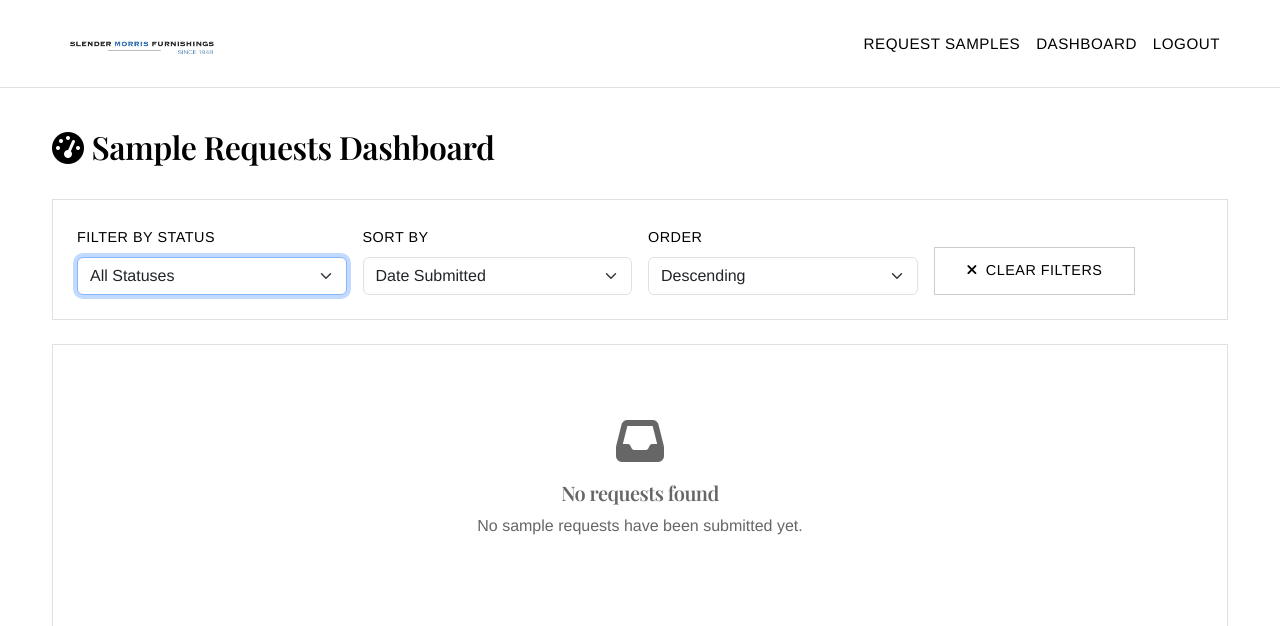
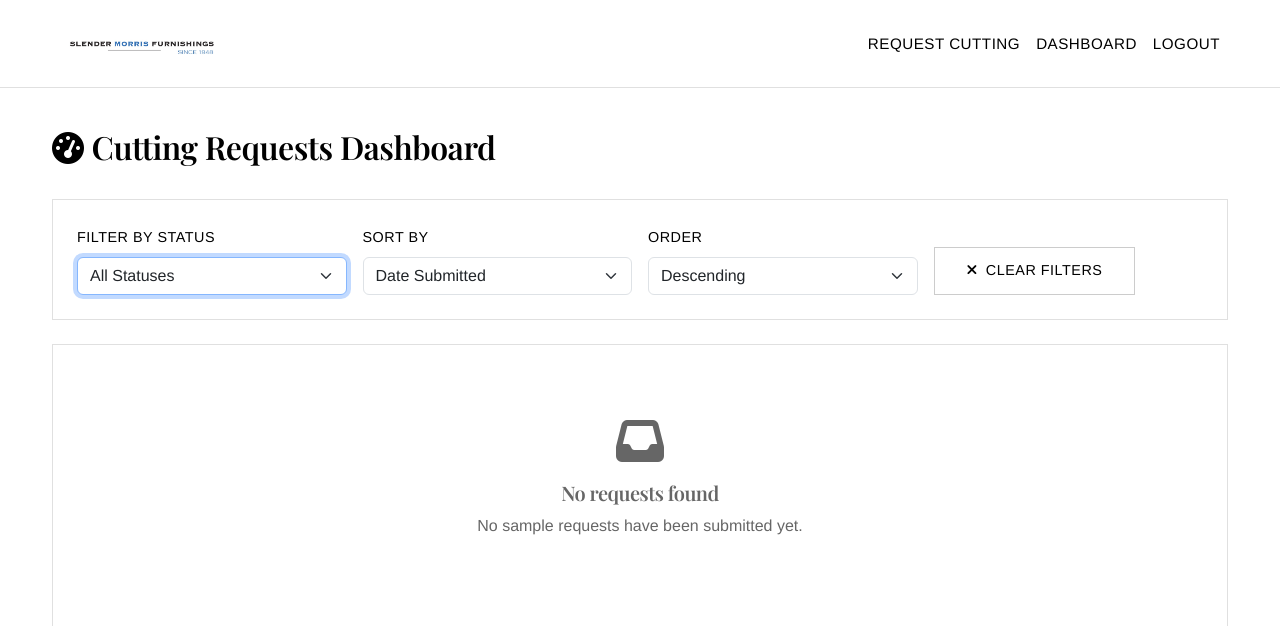
Before and after one commit to mdsm673/slendermorris-cuttings-v2, a Flask app: page /admin in a window 1280 px wide. Shown: the top 626 px of the page. Run offline with Flask 3, Linux system fonts and the light colour scheme; the visitor is signed in with stand-in values (Sample User, id 1); some web fonts are replaced.

Commit message:
Rename the application to focus on fabric cutting instead of samples
Updates application terminology from "fabric samples" to "fabric cutting" across the codebase and templates.

Replit-Commit-Author: Agent
Replit-Commit-Session-Id: b0ca3ab8-52ca-49e8-af60-8da12c290e60
Replit-Commit-Checkpoint-Type: full_checkpoint
Replit-Commit-Screenshot-Url: https://storage.googleapis.com/screenshot-production-us-central1/16e0f6e3-2091-4f34-88f9-c8022ab47c65/b0ca3ab8-52ca-49e8-af60-8da12c290e60/JLU8wJ3

```diff
--- a/routes.py
+++ b/routes.py
@@ -102,7 +102,7 @@ def submit_request():
 
         return jsonify({
             'success': True,
-            'message': f'Thank you, {company_customer_name}! Your fabric sample request has been submitted successfully. You will receive a confirmation email shortly.',
+            'message': f'Thank you, {company_customer_name}! Your fabric cutting request has been submitted successfully. You will receive a confirmation email shortly.',
             'request_id': sample_request.id
         })
 
--- a/templates/admin_dashboard.html
+++ b/templates/admin_dashboard.html
@@ -1,11 +1,11 @@
 {% extends "base.html" %}
 
-{% block title %}Admin Dashboard - Fabric Sample Ordering System{% endblock %}
+{% block title %}Admin Dashboard - Fabric Cutting Ordering System{% endblock %}
 
 {% block content %}
 <div class="container py-4">
     <div class="d-flex justify-content-between align-items-center mb-4">
-        <h2><i class="fas fa-tachometer-alt me-2"></i>Sample Requests Dashboard</h2>
+        <h2><i class="fas fa-tachometer-alt me-2"></i>Cutting Requests Dashboard</h2>
     </div>
 
     <!-- Filters and Controls -->
--- a/templates/admin_login.html
+++ b/templates/admin_login.html
@@ -1,6 +1,6 @@
 {% extends "base.html" %}
 
-{% block title %}Admin Login - Fabric Sample Ordering System{% endblock %}
+{% block title %}Admin Login - Fabric Cutting Ordering System{% endblock %}
 
 {% block content %}
 <div class="container py-5">
--- a/templates/base.html
+++ b/templates/base.html
@@ -3,7 +3,7 @@
 <head>
     <meta charset="UTF-8">
     <meta name="viewport" content="width=device-width, initial-scale=1.0">
-    <title>{% block title %}Fabric Sample Ordering System{% endblock %}</title>
+    <title>{% block title %}Fabric Cutting Ordering System{% endblock %}</title>
 
     <!-- Bootstrap CSS -->
     <link href="https://cdn.jsdelivr.net/npm/bootstrap@5.3.0/dist/css/bootstrap.min.css" rel="stylesheet">
@@ -28,7 +28,7 @@
             <div class="collapse navbar-collapse" id="navbarNav">
                 <ul class="navbar-nav ms-auto">
                     <li class="nav-item">
-                        <a class="nav-link" href="{{ url_for('index') }}">Request Samples</a>
+                        <a class="nav-link" href="{{ url_for('index') }}">Request Cutting</a>
                     </li>
                     {% if session.admin_authenticated %}
                     <li class="nav-item">
--- a/templates/request_details.html
+++ b/templates/request_details.html
@@ -1,6 +1,6 @@
 {% extends "base.html" %}
 
-{% block title %}Request #{{ request.id }} Details - Fabric Sample Ordering System{% endblock %}
+{% block title %}Request #{{ request.id }} Details - Fabric Cutting Ordering System{% endblock %}
 
 {% block content %}
 <div class="container py-4">
```
Also changed, not shown: email_service.py (+7 -7 lines), templates/index.html (+4 -4 lines), attached_assets/image_1754044455390.png (added), attached_assets/image_1754044469762.png (added).
